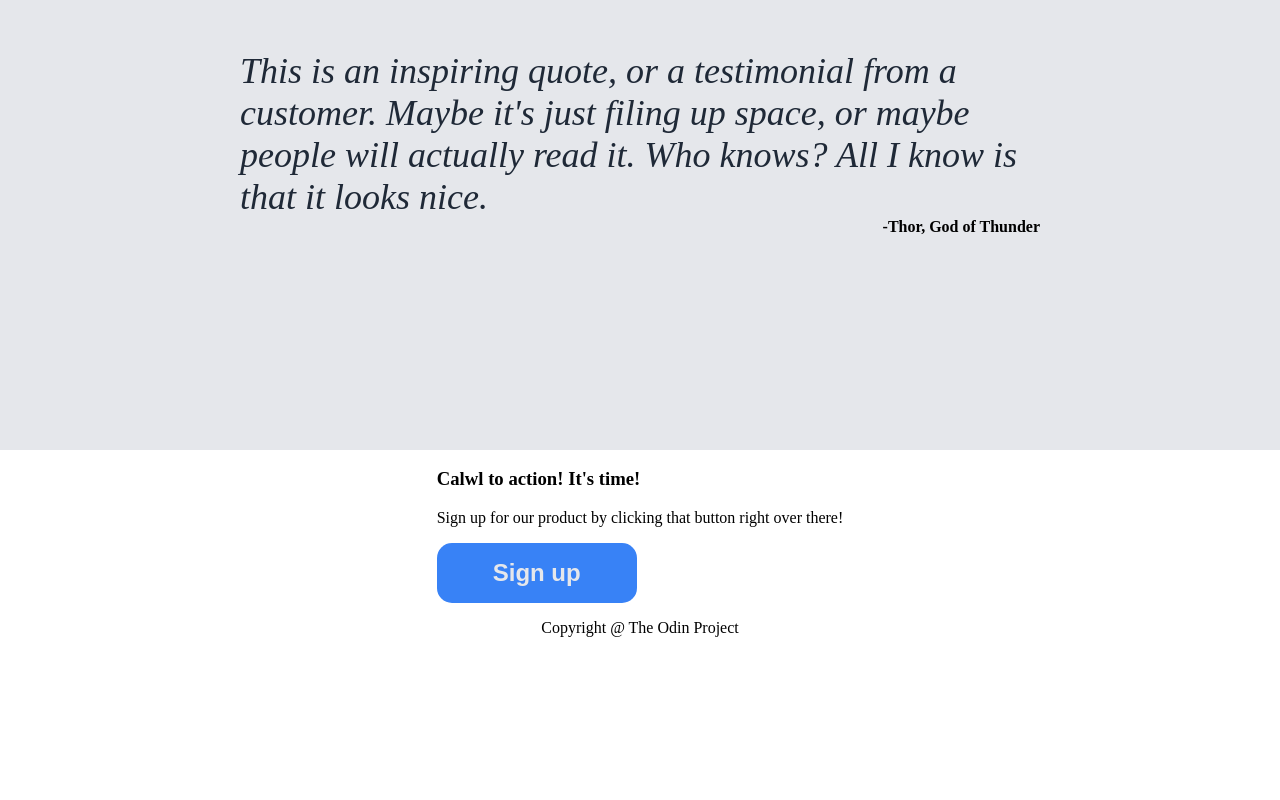
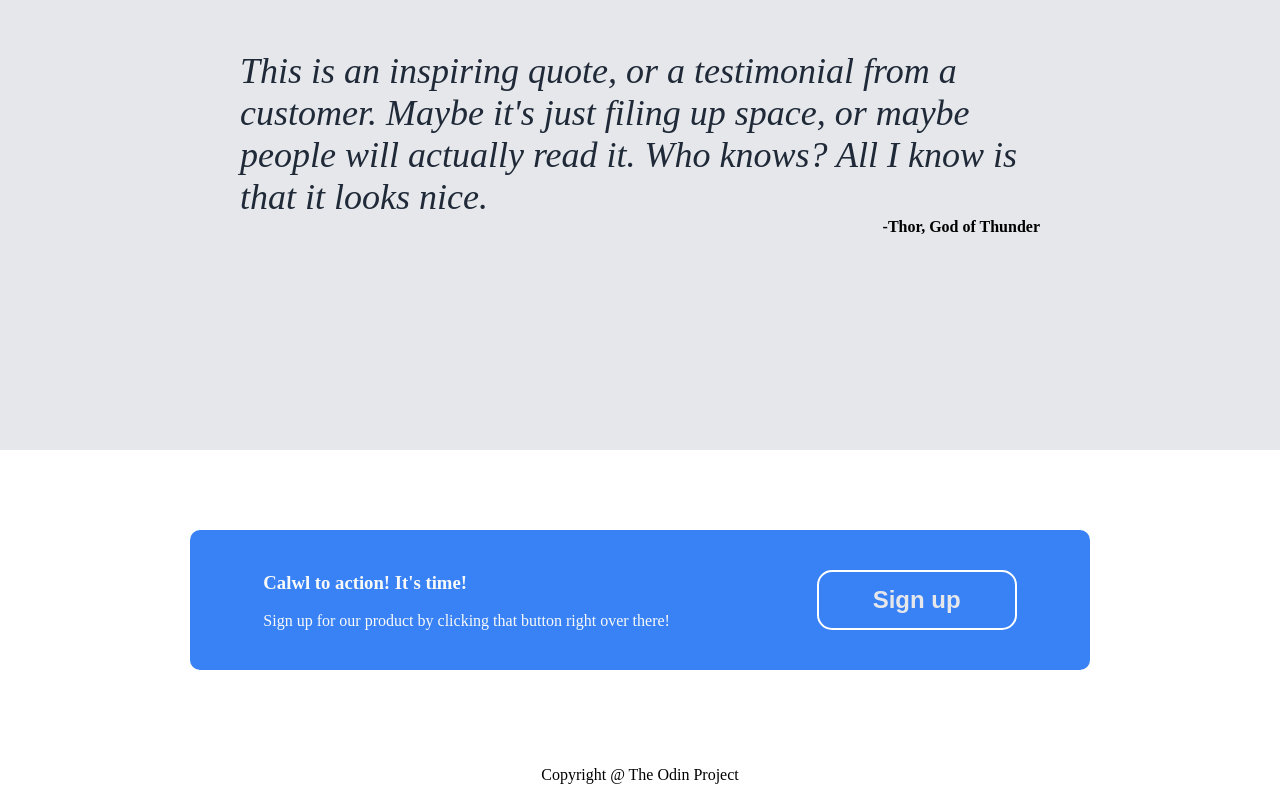
Before and after one commit to t6p4/landing-page, a plain HTML site: page index.html in a window 1280 px wide. Shown: the part 1065-1865 px from the top of the page. Before the commit the page ends 1718 px from the top, so only its background shows below. Drawn offline with Linux system fonts and the light colour scheme.

Commit message:
Style signup section

```diff
--- a/style.css
+++ b/style.css
@@ -131,3 +131,26 @@ em {
     text-align: end;
     margin: 0;
 }
+
+.sub {
+    display: flex;
+    justify-content: center;
+    align-items: center;
+    height: 300px;
+}
+
+.sub-container {
+    width: 900px;
+    background-color: #3882f6;
+    display: flex;
+    justify-content: space-around;
+    align-items: center;
+    height: 140px;
+    border-radius: 10px;
+    color: #f9faf8;
+
+}
+
+.sub-container button {
+    border: 2px solid white;
+}
```
